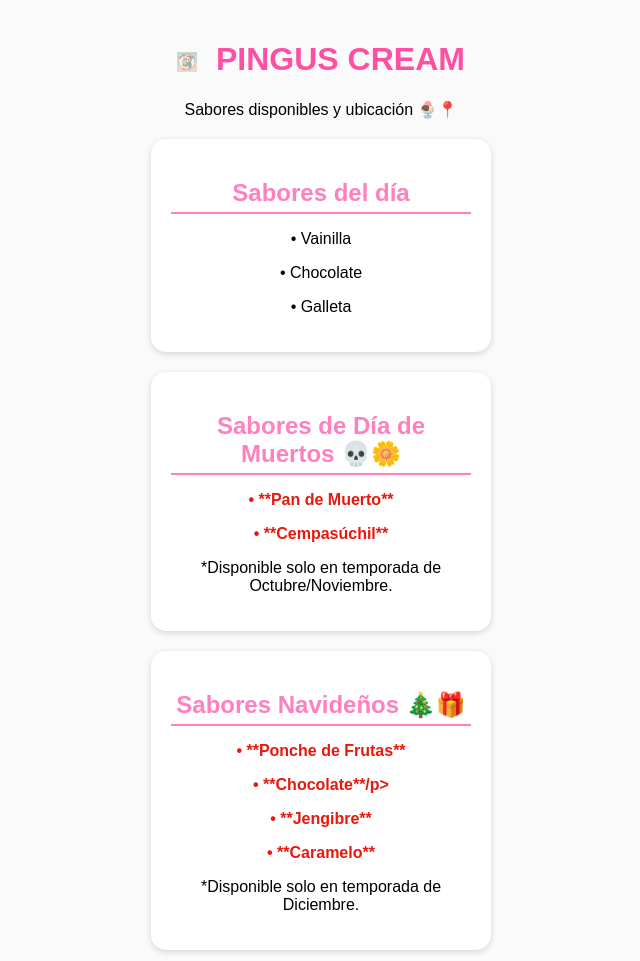
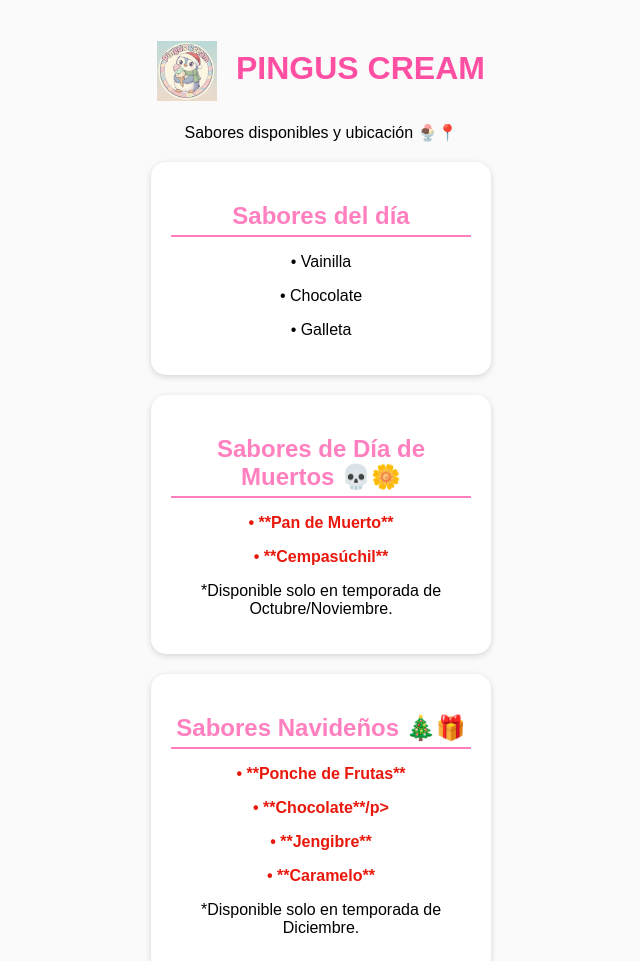
Before and after one commit to arelyaloju-pixel/Pingus-cream, a plain HTML site: page index.html in a window 1280 px wide. Shown: the top 961 px of the page, without its empty margins (319-959 px from the left). Drawn offline with Linux system fonts and the light colour scheme.

Commit message:
Update index.html

```diff
--- a/index.html
+++ b/index.html
@@ -14,8 +14,8 @@
         }
 
         .icono-titulo {
-            width: 20px;
-            height: 20px;
+            width: 60px;
+            height: 60px;
             vertical-align: middle;
             margin-right: 10px;
         }
```
